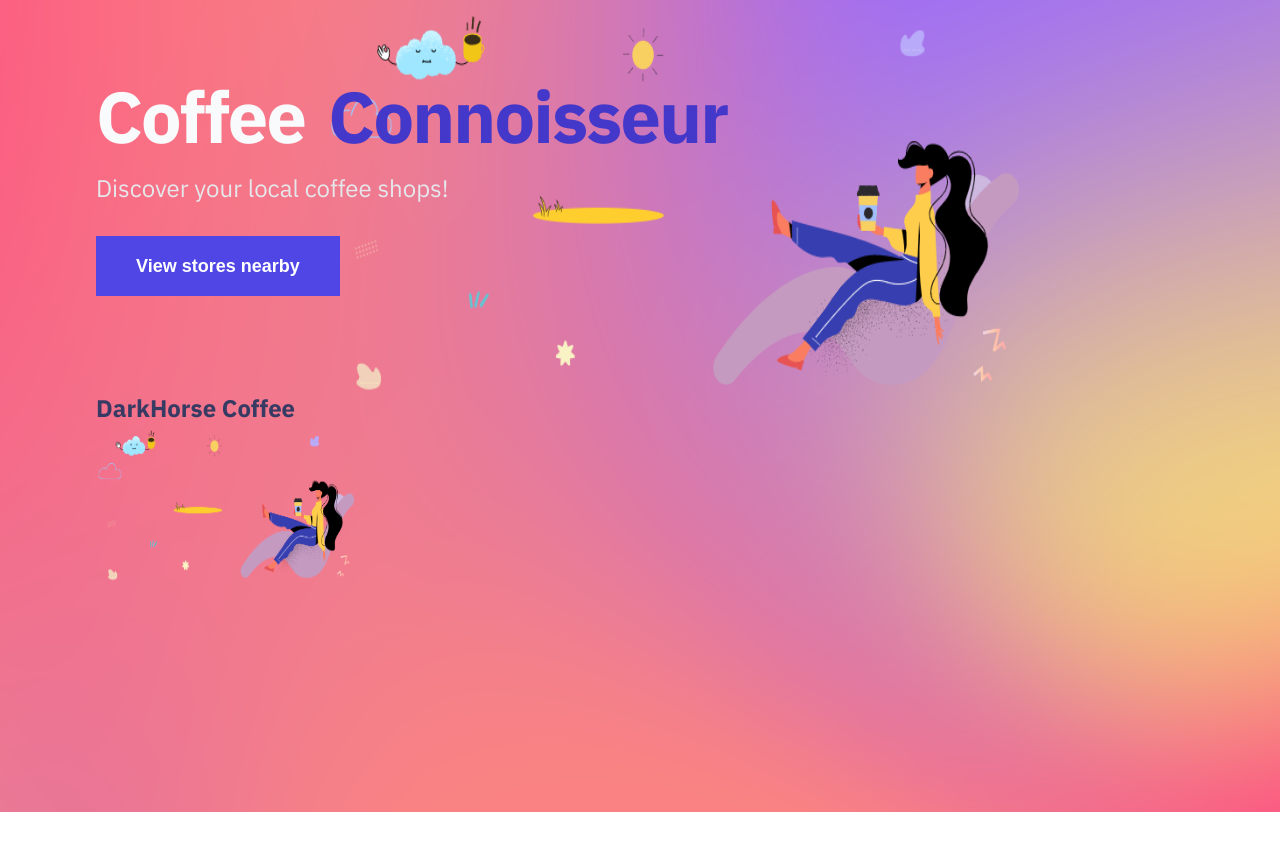
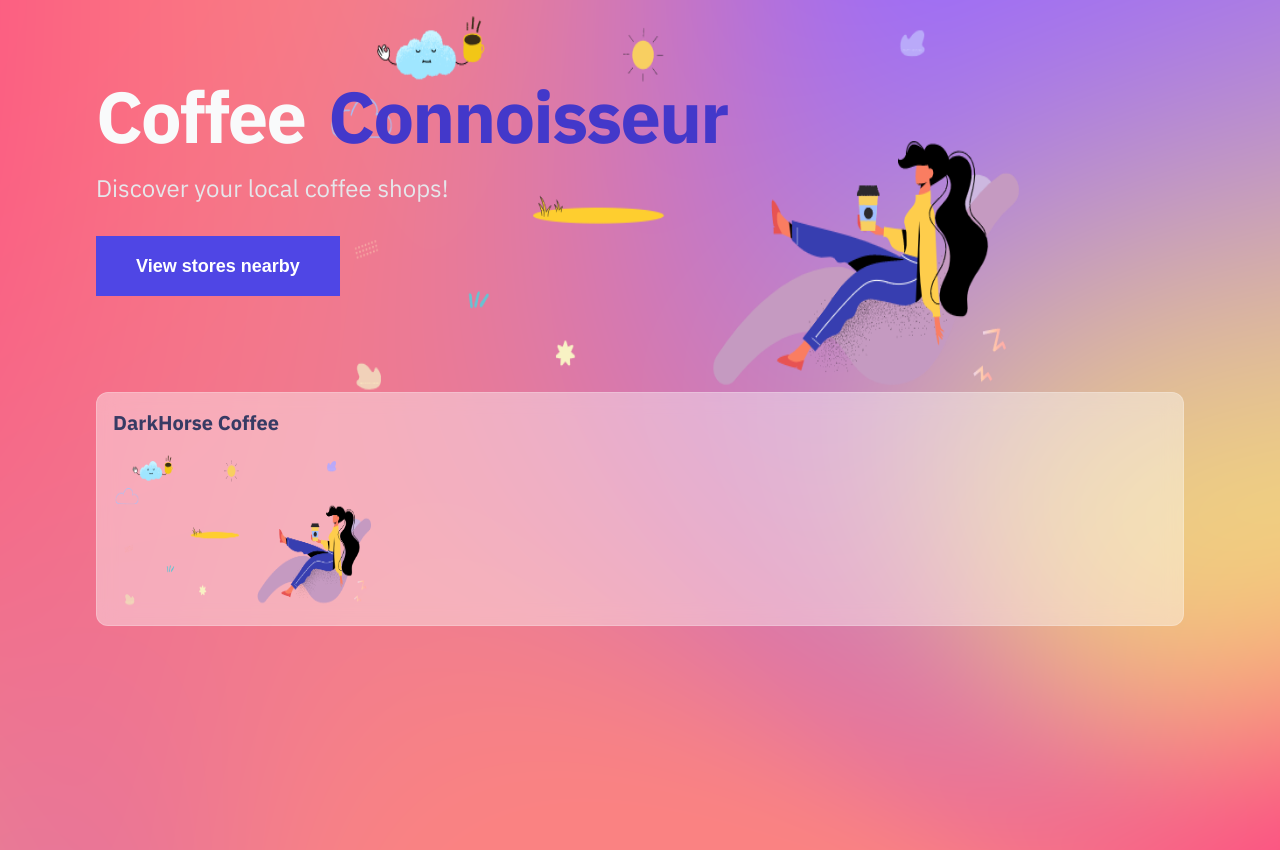
Before and after one commit to ThomasCode92/discover-coffee-stores, a Next.js app: page / in a window 1280 px wide. Before the commit the page ends 812 px from the top, so only its background shows below. Built offline with nearby package versions, Linux system fonts and the light colour scheme.

Commit message:
Card Component Styling

```diff
--- a/components/Card.js
+++ b/components/Card.js
@@ -1,11 +1,22 @@
 import Image from 'next/image';
 import Link from 'next/link';
+import cls from 'classnames';
+
+import styles from './Card.module.css';
 
 export default function Card({ name, imageUrl, href }) {
   return (
     <Link href={href}>
-      <h2>{name}</h2>
-      <Image src={imageUrl} alt="coffee store image" width={260} height={160} />
+      <div className={cls('glass', styles.container)}>
+        <h2 className={styles['card-header']}>{name}</h2>
+        <Image
+          src={imageUrl}
+          alt="coffee store image"
+          className={styles['card-image']}
+          width={260}
+          height={160}
+        />
+      </div>
     </Link>
   );
 }
--- a/components/Card.module.css
+++ b/components/Card.module.css
@@ -0,0 +1,23 @@
+.container {
+  border-radius: 0.75rem /* 12px */;
+  padding: 1rem;
+
+  display: flex;
+  flex-direction: column;
+  gap: 0.75rem /* 12px */;
+}
+
+.card-header {
+  text-overflow: ellipsis;
+  white-space: nowrap;
+  font-size: 1.25rem /* 20px */;
+  line-height: 1.75rem /* 28px */;
+  font-weight: 800;
+  overflow: hidden;
+  width: 16rem /* 256px */;
+}
+
+.card-image {
+  color: var(--text-white-100);
+  border-radius: 0.75rem /* 12px */;
+}
--- a/package.json
+++ b/package.json
@@ -9,6 +9,7 @@
     "lint": "next lint"
   },
   "dependencies": {
+    "classnames": "^2.3.2",
     "eslint": "8.49.0",
     "eslint-config-next": "13.4.19",
     "next": "13.4.19",
--- a/styles/globals.css
+++ b/styles/globals.css
@@ -58,3 +58,16 @@ a {
   color: inherit;
   text-decoration: none;
 }
+
+/* glass-morphism */
+.glass {
+  background: hsla(0, 0%, 100%, 0.4);
+  -webkit-backdrop-filter: blur(10px);
+  backdrop-filter: blur(10px);
+  border: 1px solid hsla(0, 0%, 100%, 0.2);
+}
+
+.glass:hover {
+  background: hsla(0, 0%, 100%, 0.7);
+  border: 1px solid #fff;
+}
```
Also changed, not shown: 1 other file (tests, documents, lock files or other folders).
